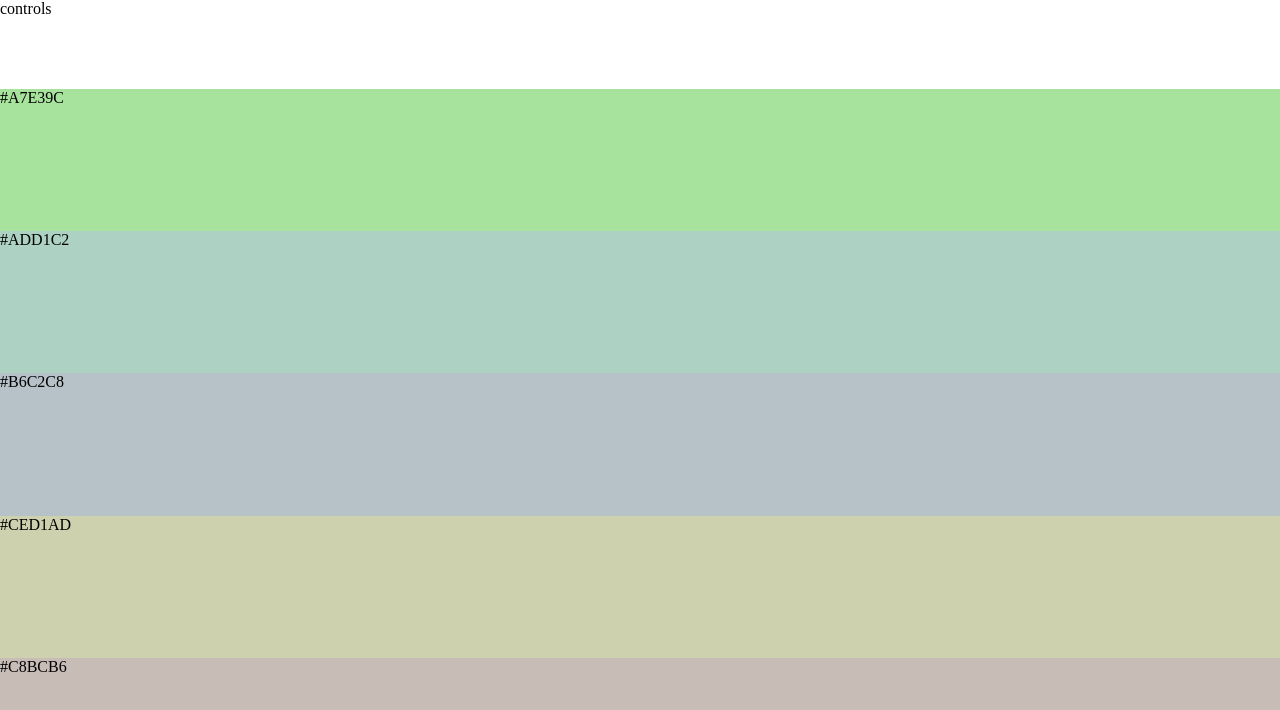
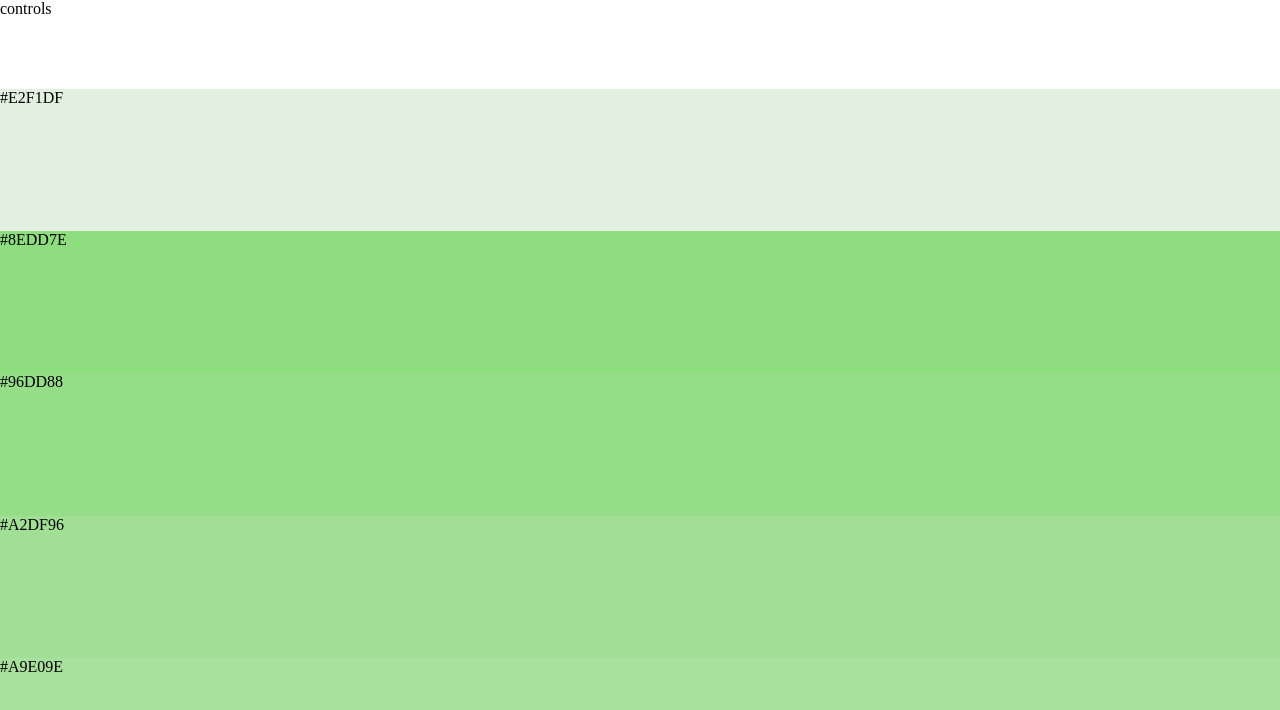
Before and after one commit to donovanodom/iris-color-theory, a React (Create React App) app: page / in a window 1280 px wide. Shown: the top 710 px of the page. Built offline with nearby package versions, Linux system fonts and the light colour scheme.

Commit message:
Update Colors.js

```diff
--- a/src/Colors.js
+++ b/src/Colors.js
@@ -20,12 +20,21 @@ const Colors = () => {
 
   const [scheme, setScheme] = useState(null);
   const [colors, setColors] = useState(null);
-  const [base, setBase] = useState([randomNumber(0, 360),randomNumber(40, 80), randomNumber(20, 80)])
+  const [base, setBase] = useState([randomNumber(0, 360),randomNumber(0, 100), randomNumber(0, 100)])
 
   const monoChromatic = (base) => {
-    return Array(5)
-      .fill()
-      .map(() => [base[0], randomNumber(10, 100), randomNumber(10, 100)]);
+    let arr = [base], s = 10 + Math.floor((Math.abs(base[1] - 50)/2)), l = 1 + Math.floor((Math.abs(base[2] - 50)/2)), i = 0
+    while(i < 4){
+      arr.push([
+        base[0],
+        base[1] > 50 ? base[1] - (s + randomNumber(0,4)) : base[1] + (s + randomNumber(0,4)),
+        base[2] > 50 ? base[2] - (l + randomNumber(1,2)) : base[2] + (l + randomNumber(1,2))
+      ])
+      i++
+      s -= 2
+      l -= 2
+    }
+    return arr
   };
 
   const analogous = (base) => {
@@ -53,11 +62,17 @@ const Colors = () => {
     return `#${f(0)}${f(8)}${f(4)}`;
   };
 
+  const generate = () => {
+    setBase([randomNumber(0, 360),randomNumber(0, 100), randomNumber(0, 100)])
+  }
+
   return (
     <div className="colors">
-      <Controls />
+      <Controls
+        generate = {generate}
+      />
       <div className="color-blocks">
-        {analogous(base).map(([h, s, l], i) => (
+        {monoChromatic(base).map(([h, s, l], i) => (
           <div
             key={i}
             style={{
```
